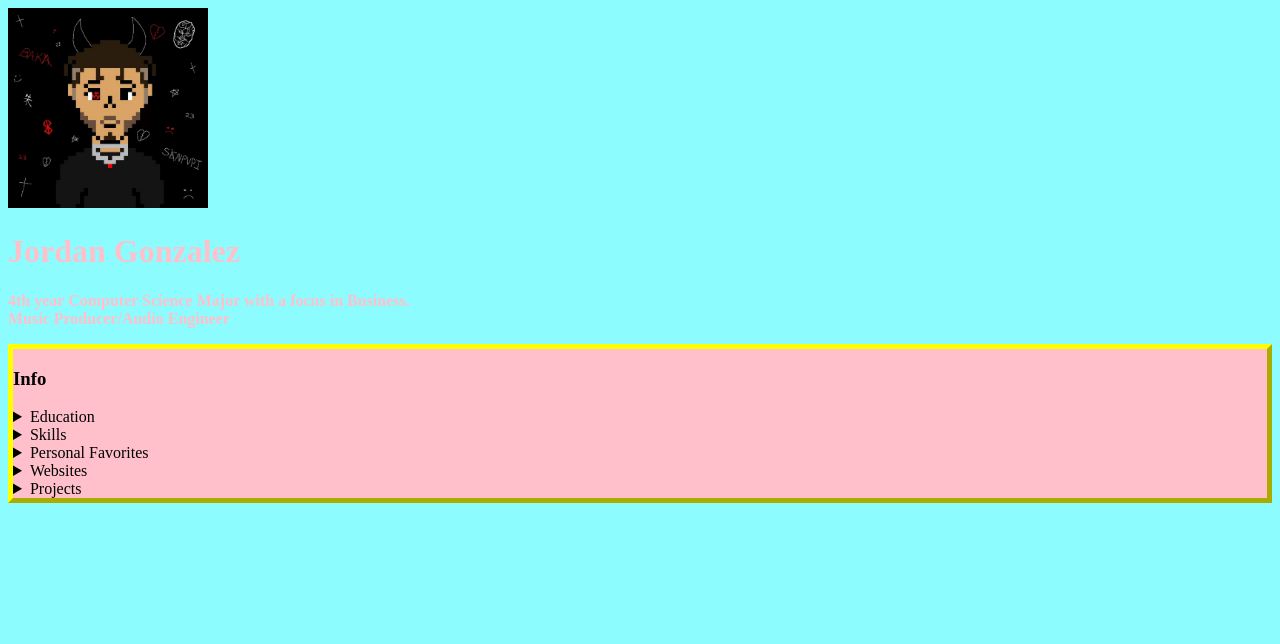
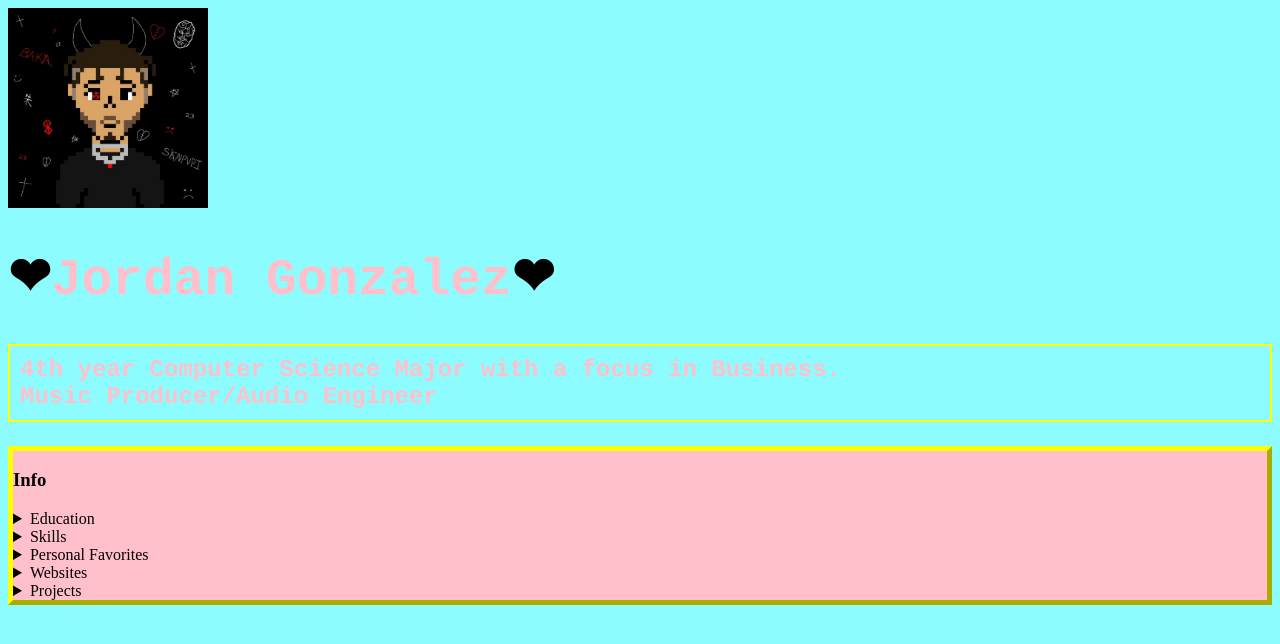
Before and after one commit to jordangonzo/CUS-1172-Proj1, a plain HTML site: page index.html in a window 1280 px wide. Drawn offline with Linux system fonts and the light colour scheme.

Commit message:
Update index.html

```diff
--- a/index.html
+++ b/index.html
@@ -3,17 +3,29 @@
 <html>
 <head>
 <style>
+
   body {background-color: #8dfcff;}
 .myDiv {
   border: 5px outset yellow;
   background-color: pink;
   text-align: left;
 }
+h1 {
+  font-family: courier;
+  font-size: 320%;
+}
+p {
+  border: 2px solid yellow;
+  padding: 10px;
+  color: red;
+  font-family: courier;
+  font-size: 150%;
+}
 </style>
 </head>
 <body>
   <img src="IMG_4690.jpg" alt="music pfp" width="200" height="200">
-  <h1><span style="color:pink;font-weight:bold">Jordan Gonzalez</span></h1>
+  <h1>&#10084;<span style="color:pink;font-weight:bold">Jordan Gonzalez</span>&#10084;</h1>
 <p><span style="color:pink;font-weight:bold">4th year Computer Science Major with a focus in Business.</span>
 <br><span style="color:pink;font-weight:bold">Music Producer/Audio Engineer</span>
 </p>
```
